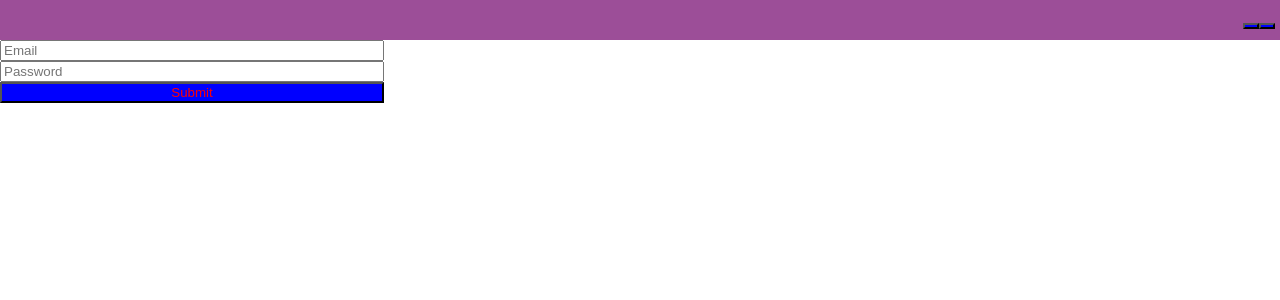
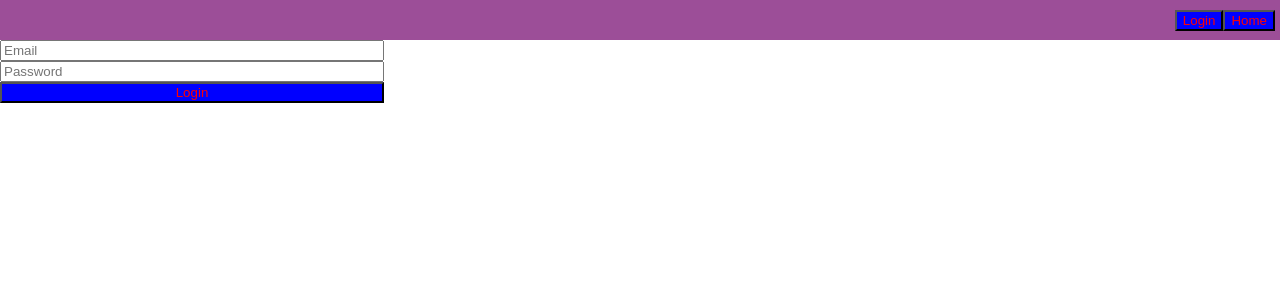
Before and after one commit to CD-Mackay/flask_react_microblog, a React (Create React App) app in the folder frontend/: page /login in a window 1280 px wide. Shown: the top 300 px of the page. Built offline with nearby package versions, Linux system fonts and the light colour scheme; no server answers.

Commit message:
style button

```diff
--- a/frontend/src/Components/Header/Header.js
+++ b/frontend/src/Components/Header/Header.js
@@ -11,11 +11,11 @@ const Header = ({ token, removeToken, setShowLogin }) => {
         {token && <Button onClick={removeToken}>Logout</Button>}
         {!token && (
           <Link to="/login">
-            <Button>Login?</Button>
+            <Button message="Login" />
           </Link>
         )}
         <Link to="/">
-          <Button>Home</Button>
+          <Button message="Home" />
         </Link>
       </div>
     </nav>
--- a/frontend/src/Components/LoginForm/LoginForm.js
+++ b/frontend/src/Components/LoginForm/LoginForm.js
@@ -1,5 +1,6 @@
 import React, { useState } from "react";
 import { useNavigate } from "react-router-dom";
+import Button from "../Button/Button";
 import UseToken from "../UseToken";
 import "./LoginForm.css"
 
@@ -73,7 +74,7 @@ const LoginForm = () => {
         value={loginForm.password}
       />
 
-      <button onClick={handleLogin}>Submit</button>
+      <Button message="Login" onClick={handleLogin} />
     </form>
   );
 };
```
